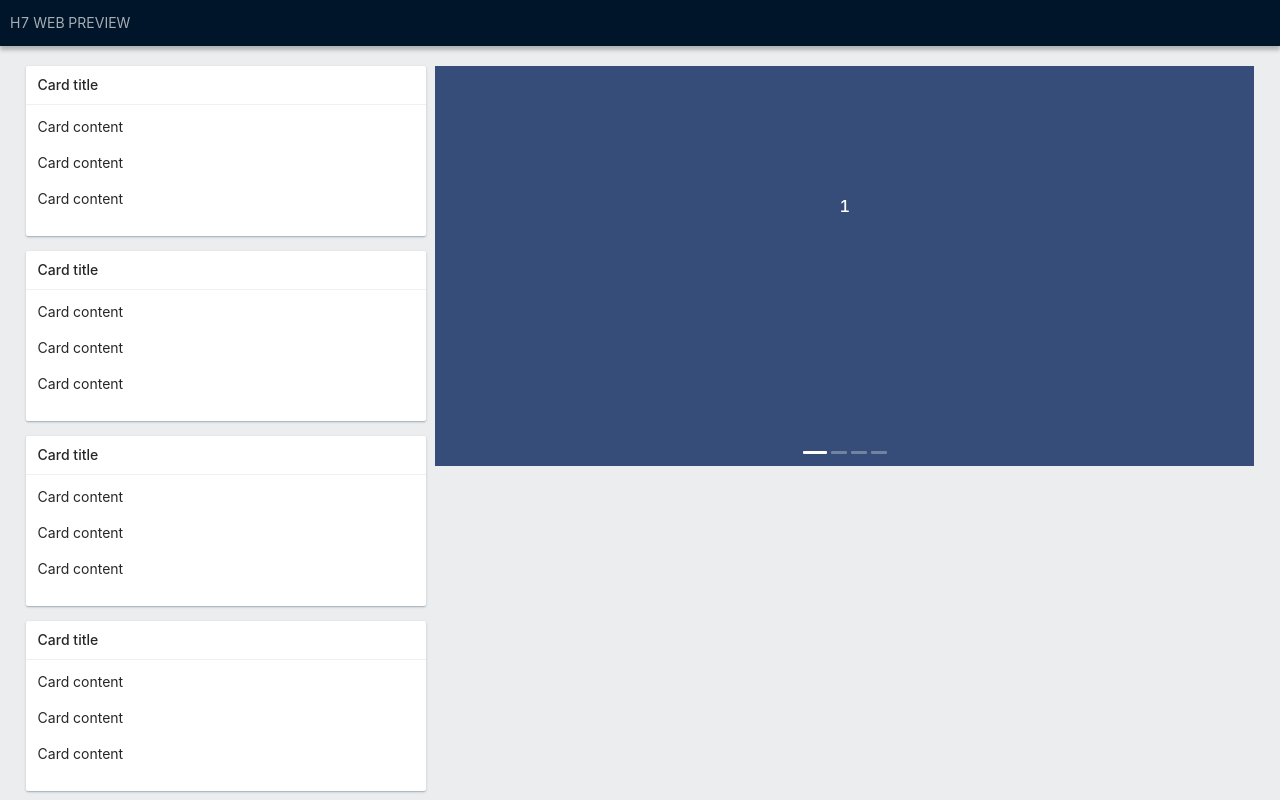
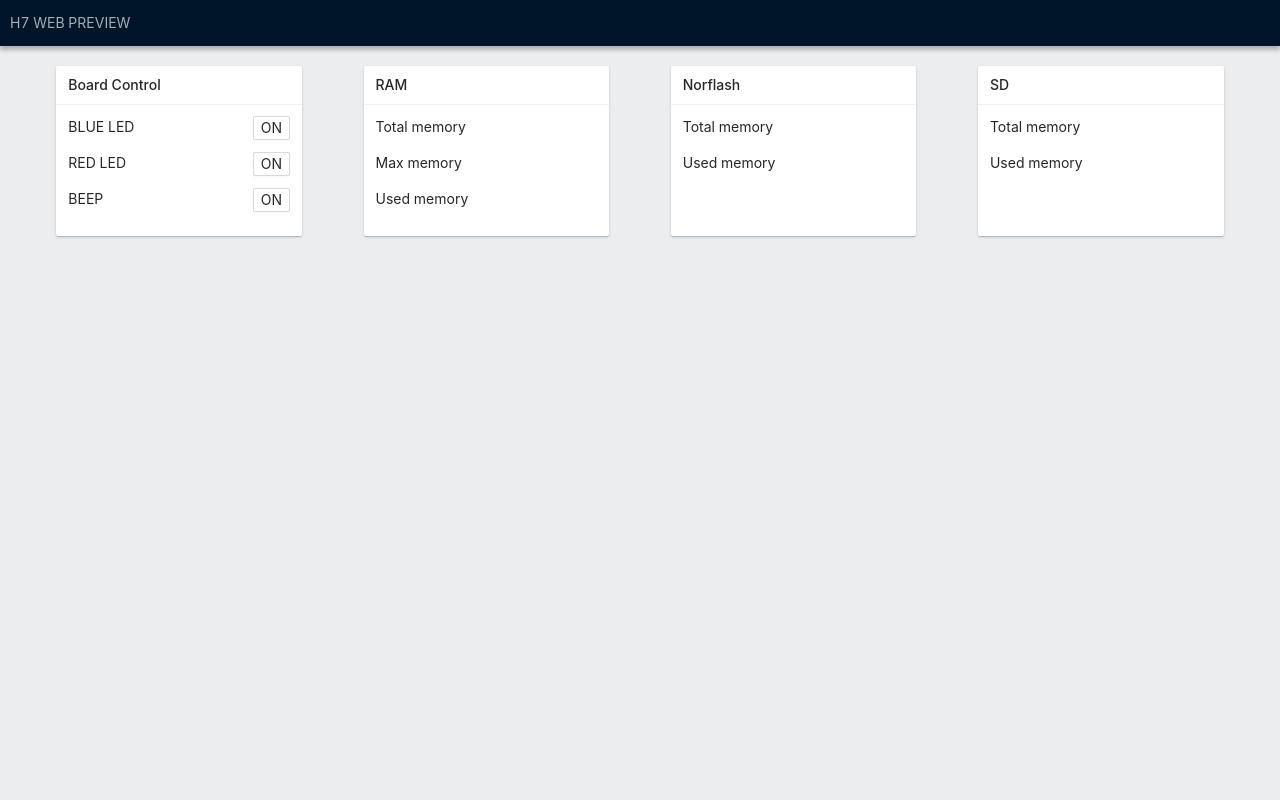
Before and after one commit to WKJay/ART-Pi-WEB, a Vue app: page /#/home in a window 1280 px wide. Built offline with nearby package versions, Linux system fonts and the light colour scheme.

Commit message:
修改布局

```diff
--- a/src/assets/css/h7_web.css
+++ b/src/assets/css/h7_web.css
@@ -24,4 +24,11 @@
     margin-right: 2%;
     margin-top: 20px;
   }
+  .h7-head-card{
+    width: 80%;
+    height:170px;
+    margin:auto;
+    margin-bottom: 15px;
+  }
+
 /*    H7 style    */
--- a/src/components/home.vue
+++ b/src/components/home.vue
@@ -1,56 +1,52 @@
 <template>
   <div class="h7-container">
     <a-row>
-      <a-col :md="8">
+      <a-col :md="6">
+        <a-card class="h7-head-card" size="small" title="Board Control" :bordered="false" >
+          <p>
+            BLUE LED
+            <a-button type="default" size="small" style="float:right">
+              ON
+            </a-button>
+          </p>
+          <p>
+            RED LED
+            <a-button type="default" size="small" style="float:right">
+              ON
+            </a-button>
+          </p>
+          <p>
+            BEEP
+            <a-button type="default" size="small" style="float:right">
+              ON
+            </a-button>
+          </p>
+        </a-card>
+      </a-col>
 
-        <a-row>
-          <a-card size="small" title="Card title" :bordered="false" style="width: 400px">
-            <p>Card content</p>
-            <p>Card content</p>
-            <p>Card content</p>
+      <a-col :md="6">
+        <a-card class="h7-head-card" size="small" title="RAM" :bordered="false">
+          <p>Total memory</p>
+          <p>Max memory</p>
+          <p>Used memory</p>
+          <p></p>
         </a-card>
-        </a-row>
+      </a-col>
 
-        <a-row style="margin-top:15px">
-          <a-card size="small" title="Card title" :bordered="false" style="width: 400px">
-            <p>Card content</p>
-            <p>Card content</p>
-            <p>Card content</p>
+      <a-col :md="6">
+          <a-card class="h7-head-card" size="small" title="Norflash" :bordered="false" >
+            <p>Total memory</p>
+            <p>Used memory</p>
+            <p> </p>
           </a-card>
-        </a-row>
+      </a-col>
 
-        <a-row style="margin-top:15px">
-          <a-card size="small" title="Card title" :bordered="false" style="width: 400px">
-            <p>Card content</p>
-            <p>Card content</p>
-            <p>Card content</p>
+      <a-col :md="6">
+        <a-card class="h7-head-card" size="small" title="SD" :bordered="false" >
+          <p>Total memory</p>
+          <p>Used memory</p>
+          <p> </p>
         </a-card>
-        </a-row>
-
-        <a-row style="margin-top:15px">
-          <a-card size="small" title="Card title" :bordered="false" style="width: 400px">
-            <p>Card content</p>
-            <p>Card content</p>
-            <p>Card content</p>
-          </a-card>
-        </a-row>
-
-      </a-col>
-      <a-col :md="16">
-        <a-carousel effect="fade">
-          <div>
-            <h3>1</h3>
-          </div>
-          <div>
-            <h3>2</h3>
-          </div>
-          <div>
-            <h3>3</h3>
-          </div>
-          <div>
-            <h3>4</h3>
-          </div>
-        </a-carousel>
       </a-col>
     </a-row>
   </div>
```
Also changed, not shown: src/main.js (+3 -4 lines), src/assets/logo.png (deleted). Lines whose indentation alone changed are shown as unchanged.
